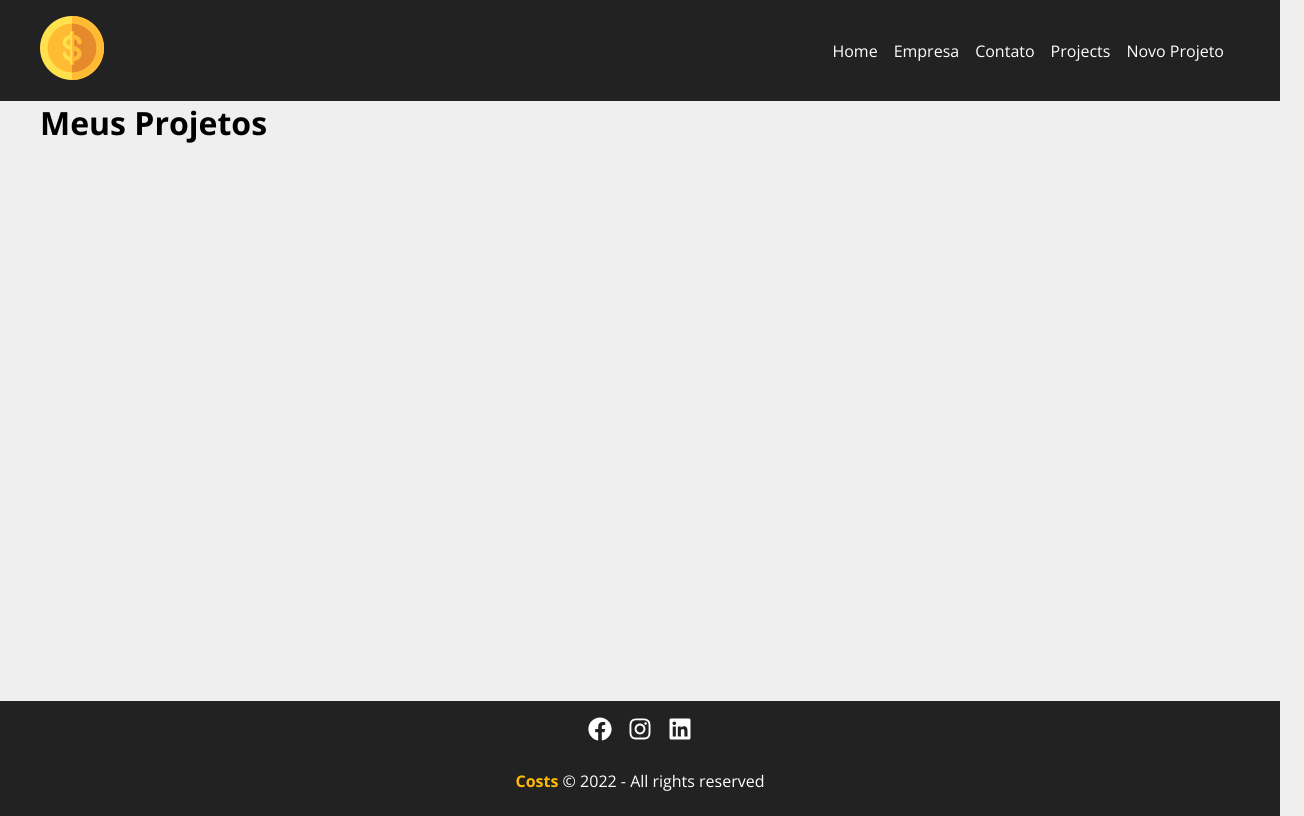
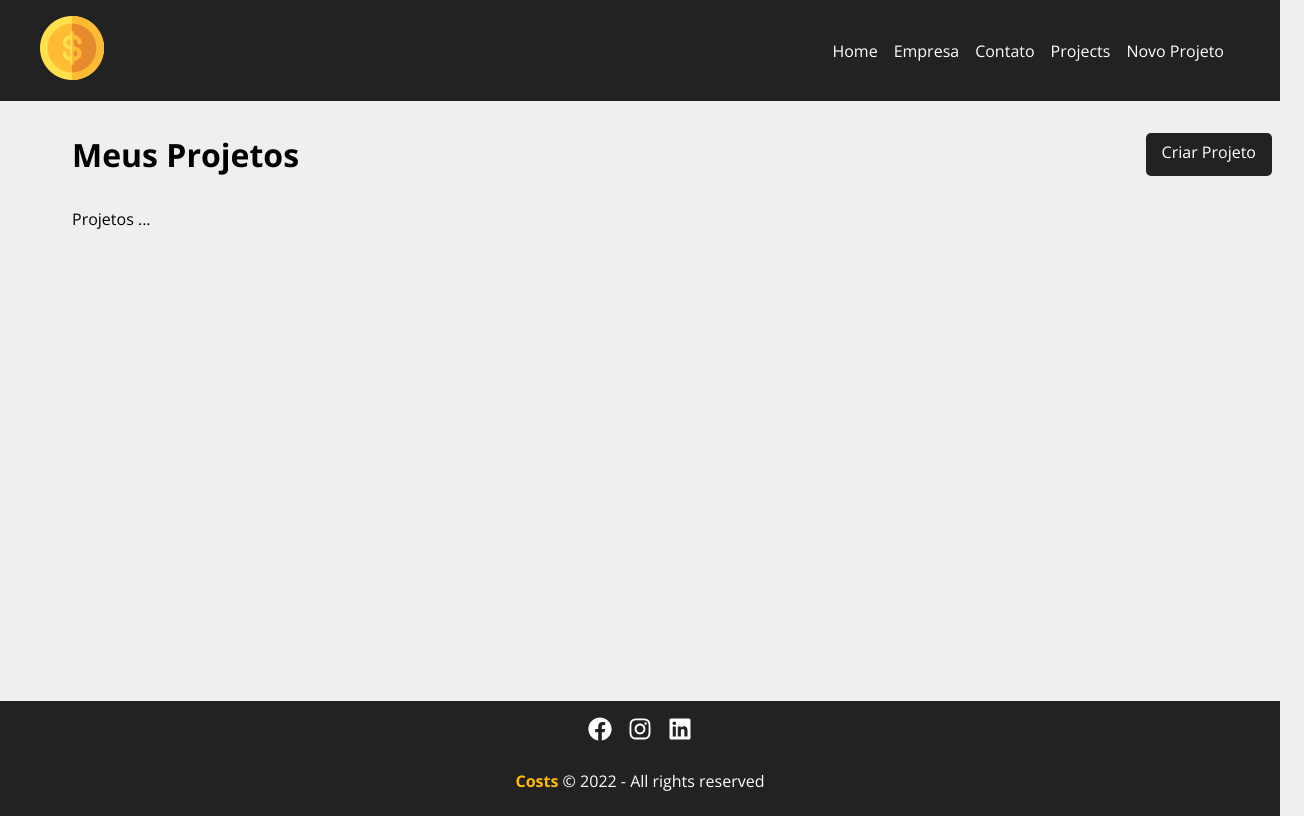
Before and after one commit to Winiast/Cost_Project, a React (Create React App) app: page /projects in a window 1280 px wide. Shown: the whole page, 1304 px wide, since content can reach past the window. Built offline with nearby package versions, Linux system fonts and the light colour scheme.

Commit message:
Tela de projetos iniciada

```diff
--- a/db.json
+++ b/db.json
@@ -70,6 +70,28 @@
       "cost": 0,
       "services": [],
       "id": 9
+    },
+    {
+      "name": "Teste123",
+      "bugdget": "2332",
+      "category": {
+        "id": "5",
+        "name": "Security"
+      },
+      "cost": 0,
+      "services": [],
+      "id": 10
+    },
+    {
+      "name": "ZezimProjetos",
+      "bugdget": "9000",
+      "category": {
+        "id": "3",
+        "name": "Ops"
+      },
+      "cost": 0,
+      "services": [],
+      "id": 11
     }
   ],
   "categories": [
--- a/src/components/pages/NewProjects/NewProject.js
+++ b/src/components/pages/NewProjects/NewProject.js
@@ -13,7 +13,9 @@ function NewProject() {
     project.services = [];
 
     axios.post("http://localhost:3001/projects", project).then((response) => {
-      history("/projects", { message: "Projeto criado com sucesso!" });
+      history("/projects", {
+        state: { message: "Projeto criado com sucesso!" },
+      });
     });
   }
   return (
--- a/src/components/pages/Projets/Project.module.css
+++ b/src/components/pages/Projets/Project.module.css
@@ -0,0 +1,9 @@
+.project_container {
+  padding: 2rem;
+}
+
+.title_container {
+  display: flex;
+  justify-content: space-between;
+  margin-bottom: 2rem;
+}
--- a/src/components/pages/Projets/Projects.js
+++ b/src/components/pages/Projets/Projects.js
@@ -1,11 +1,27 @@
 import React from "react";
+import { useLocation } from "react-router-dom";
+import styles from "./Project.module.css";
 import Message from "../../project/Mensage/Message";
+import Container from "../../layout/Container/Container";
+import LinkButton from "../../layout/LinkButton/LinkButton";
 
 export default function Projects() {
+  const location = useLocation();
+  let message = "";
+
+  if (location.state) {
+    message = location.state.message;
+  }
   return (
-    <div>
-      <h1>Meus Projetos</h1>
-      <Message type="sucess" msg="Projeto criado com sucesso!" />
+    <div className={styles.project_container}>
+      <div className={styles.title_container}>
+        <h1>Meus Projetos</h1>
+        <LinkButton to="/newproject" text="Criar Projeto"></LinkButton>
+      </div>
+      {message && <Message type="sucess" msg={message} />}
+      <Container customClass={"start"}>
+        <p>Projetos ...</p>
+      </Container>
     </div>
   );
 }
```
Also changed, not shown: src/components/project/ProjectCard/ProjectCard.js (added), src/components/project/ProjectCard/ProjectCard.module.css (added).
